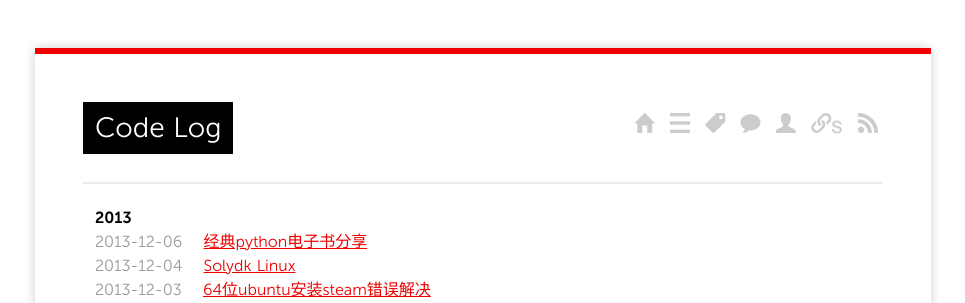
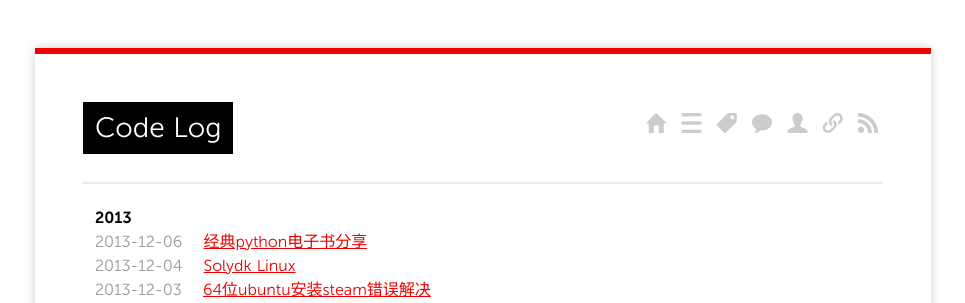
Before and after one commit to suprsvn/suprsvn.github.com, a Jekyll site: the page built from index.html, in a window 1280 px wide. Shown: the top 303 px of the page, without its empty margins (157-1122 px from the left). Built offline with Jekyll 4.4.1, drawn with Linux system fonts in a browser that asks for light colours; Markdown is read by kramdown in place of the engine named in the settings; the list of posts is cut into pages by our own code.

Commit message:
修改：      _layouts/default.html

```diff
--- a/_layouts/default.html
+++ b/_layouts/default.html
@@ -26,7 +26,7 @@
           <a href="/tags" class="ss-icon" title="Tag Cloud" >tags</a>
           <a href="/guestbook" class="ss-icon" title="Guest Book" >talk</a>
           <a href="/about" class="ss-icon" title="About" >user</a>
-          <a href="/links" class="ss-icon" title="Links" >links</a>
+          <a href="/links" class="ss-icon" title="Links" >link</a>
           <a href="/feed" class="ss-icon" title="Subscribe by RSS" >rss</a>
         </div>
         <h1>{{ page.title }}</h1>
```
